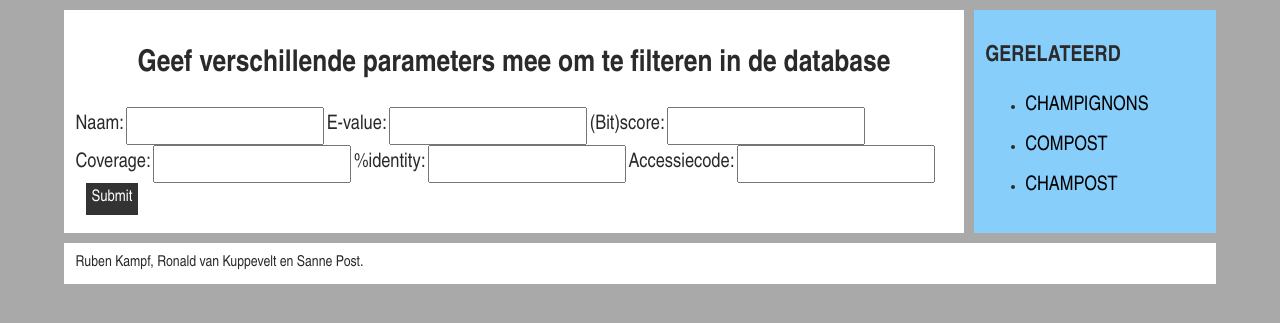
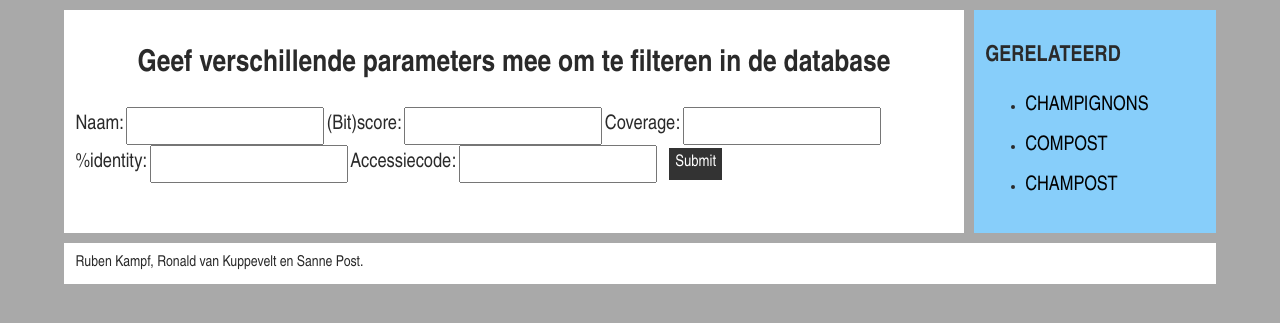
Before and after one commit to sannepost2001/Eind2, a Flask app: page /tabel.html in a window 1280 px wide. Shown: the part 298-621 px from the top of the page. Run offline with Flask 2, Linux system fonts and the light colour scheme.

Commit message:
alles werkt 3-6
Signed-off-by: sannepost2001 <43266412+sannepost2001@users.noreply.github.com>

```diff
--- a/eindopdracht/application.py
+++ b/eindopdracht/application.py
@@ -178,7 +178,7 @@ def pagina(filename):
             coverage = request.form["coverage"]
             score = request.form["score"]
             identity = request.form["identity"]
-            evalue = request.form["evalue"]
+            # evalue = request.form["evalue"]
             accessie = request.form["accessie"]
             if naam != "":
                 #
@@ -192,10 +192,10 @@ def pagina(filename):
             if identity != "":
                 #
                 sql = sql + " and percidentity > " + identity
-            if evalue != "":
-                #
-                sql = sql + " and evalue < " + evalue + "%'"
-            #
+            # if evalue != "":
+            #     #
+            #     sql = sql + " and evalue < " + evalue + "%'"
+            # #
             if accessie != "":
                 sql = sql + " and accessioncode like '%" + accessie + "%'"
             query = "select blast.name, evalue, bits, querycoverage, percidentity, accessioncode from blast where 1=1" \
--- a/eindopdracht/templates/tabel.html
+++ b/eindopdracht/templates/tabel.html
@@ -27,12 +27,12 @@
         <form method="POST">
             <p2>Naam:</p2>
             <input type="text" name="naam" value="{{naam}}">
-            <p2>E-value:</p2>
-            <input type="text" name="evalue" value="{{evalue}}">
+            <!--<p2>E-value:</p2>-->
+            <!--<input type="text" name="evalue" value="{{evalue}}">-->
             <p2>(Bit)score:</p2>
-            <input type="text" name="score" value="{{score}}"><br>
+            <input type="text" name="score" value="{{score}}">
             <p2>Coverage:</p2>
-            <input type="text" name="coverage" value="{{coverage}}">
+            <input type="text" name="coverage" value="{{coverage}}"><br>
             <p2>%identity:</p2>
             <input type="text" name="identity" value="{{identity}}">
             <p2>Accessiecode:</p2>
```
